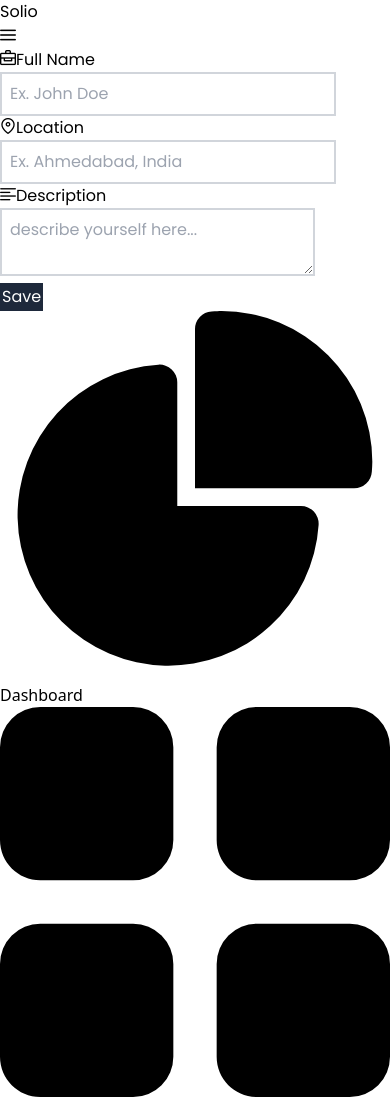
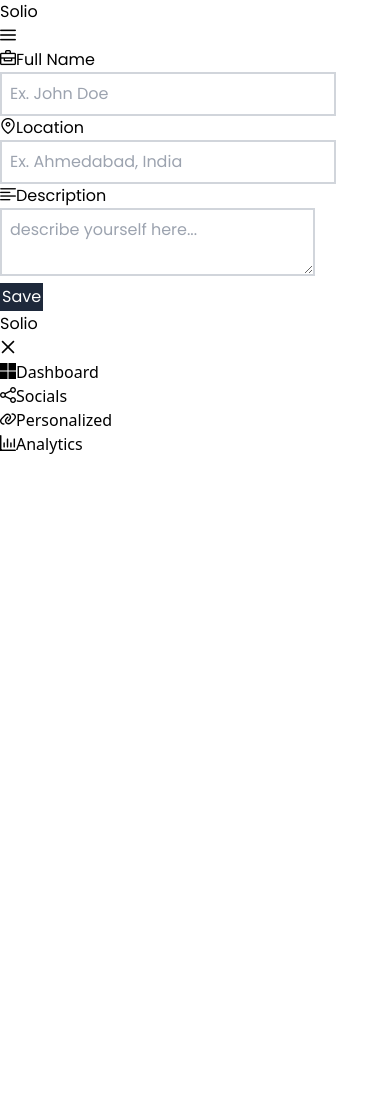
Before and after one commit to Jay1112/solio, a React (Vite) app: page /dashboard in a window 390 px wide. Shown: the top 1100 px of the page. After the commit the page ends 844 px from the top, so only its background shows below. Built offline with nearby package versions, Linux system fonts and the light colour scheme.

Commit message:
side bar

```diff
--- a/src/components/Sidebar.jsx
+++ b/src/components/Sidebar.jsx
@@ -1,8 +1,17 @@
 import clsx from "clsx";
-import { Link, useLocation } from "react-router-dom";
+import { Link, useLocation, useNavigate } from "react-router-dom";
 
-function Sidebar(){
+function Sidebar({
+    containerStyle,
+    menuClickHandler
+}){
     const location = useLocation();
+    const navigate = useNavigate();
+
+    function handleMenuLinkClicked(){
+        menuClickHandler();
+        navigate(item.link);
+    }
 
     const menuList = [
         {
@@ -32,7 +41,7 @@
     ]
 
     return (
-        <div className="border-r-2 border-gray-200 min-w-[250px] px-2">
+        <div className={containerStyle}>
             {
                 menuList.map((item)=>{
 
@@ -48,13 +57,13 @@
                     }
 
                     return (
-                        <div key={`sidebar-link-${item.id}`} className="my-2 hover:bg-gray-200 cursor-pointer rounded-sm">
-                            <Link to={item.link} className="p-2 flex items-center justify-center">
+                        <div key={`sidebar-link-${item.id}`} onClick={ menuClickHandler &&  handleMenuLinkClicked} className="my-2 hover:bg-gray-200 cursor-pointer rounded-sm">
+                            <div className="p-2 flex items-center justify-center">
                                 <i className={clsx(`${item.icon}`)}></i>
                                 <span className="flex-1 px-4">
                                     {item.title}
                                 </span>
-                            </Link>
+                            </div>
                         </div>
                     )
                 })
--- a/src/components/Ui/Overlay.jsx
+++ b/src/components/Ui/Overlay.jsx
@@ -1,6 +1,17 @@
+import AppLogoBox from "../AppLogoBox";
+import { useDispatch } from 'react-redux';
+import { AppActions } from '../../redux/reducers/app-reducer'
+
 function Overlay({
-    containerStyle
+    containerStyle,
+    children
 }) {
+  const dispatch = useDispatch();
+
+  function closeSideBar() {
+    dispatch({ type : AppActions.SET_SIDEBAR_CLOSED });
+  }
+
   return (
     <>
       <aside
@@ -8,143 +19,17 @@
         className={containerStyle}
         aria-label="Sidebar"
       >
-        <div className="h-full px-3 py-4 overflow-y-auto bg-gray-50 dark:bg-gray-800">
-          <ul className="space-y-2 font-medium">
-            <li>
-              <a
-                href="#"
-                className="flex items-center p-2 text-gray-900 rounded-lg dark:text-white hover:bg-gray-100 dark:hover:bg-gray-700 group"
-              >
-                <svg
-                  className="w-5 h-5 text-gray-500 transition duration-75 dark:text-gray-400 group-hover:text-gray-900 dark:group-hover:text-white"
-                  aria-hidden="true"
-                  xmlns="http://www.w3.org/2000/svg"
-                  fill="currentColor"
-                  viewBox="0 0 22 21"
-                >
-                  <path d="M16.975 11H10V4.025a1 1 0 0 0-1.066-.998 8.5 8.5 0 1 0 9.039 9.039.999.999 0 0 0-1-1.066h.002Z" />
-                  <path d="M12.5 0c-.157 0-.311.01-.565.027A1 1 0 0 0 11 1.02V10h8.975a1 1 0 0 0 1-.935c.013-.188.028-.374.028-.565A8.51 8.51 0 0 0 12.5 0Z" />
-                </svg>
-                <span className="ms-3">Dashboard</span>
-              </a>
-            </li>
-            <li>
-              <a
-                href="#"
-                className="flex items-center p-2 text-gray-900 rounded-lg dark:text-white hover:bg-gray-100 dark:hover:bg-gray-700 group"
-              >
-                <svg
-                  className="flex-shrink-0 w-5 h-5 text-gray-500 transition duration-75 dark:text-gray-400 group-hover:text-gray-900 dark:group-hover:text-white"
-                  aria-hidden="true"
-                  xmlns="http://www.w3.org/2000/svg"
-                  fill="currentColor"
-                  viewBox="0 0 18 18"
-                >
-                  <path d="M6.143 0H1.857A1.857 1.857 0 0 0 0 1.857v4.286C0 7.169.831 8 1.857 8h4.286A1.857 1.857 0 0 0 8 6.143V1.857A1.857 1.857 0 0 0 6.143 0Zm10 0h-4.286A1.857 1.857 0 0 0 10 1.857v4.286C10 7.169 10.831 8 11.857 8h4.286A1.857 1.857 0 0 0 18 6.143V1.857A1.857 1.857 0 0 0 16.143 0Zm-10 10H1.857A1.857 1.857 0 0 0 0 11.857v4.286C0 17.169.831 18 1.857 18h4.286A1.857 1.857 0 0 0 8 16.143v-4.286A1.857 1.857 0 0 0 6.143 10Zm10 0h-4.286A1.857 1.857 0 0 0 10 11.857v4.286c0 1.026.831 1.857 1.857 1.857h4.286A1.857 1.857 0 0 0 18 16.143v-4.286A1.857 1.857 0 0 0 16.143 10Z" />
-                </svg>
-                <span className="flex-1 ms-3 whitespace-nowrap">Kanban</span>
-                <span className="inline-flex items-center justify-center px-2 ms-3 text-sm font-medium text-gray-800 bg-gray-100 rounded-full dark:bg-gray-700 dark:text-gray-300">
-                  Pro
-                </span>
-              </a>
-            </li>
-            <li>
-              <a
-                href="#"
-                className="flex items-center p-2 text-gray-900 rounded-lg dark:text-white hover:bg-gray-100 dark:hover:bg-gray-700 group"
-              >
-                <svg
-                  className="flex-shrink-0 w-5 h-5 text-gray-500 transition duration-75 dark:text-gray-400 group-hover:text-gray-900 dark:group-hover:text-white"
-                  aria-hidden="true"
-                  xmlns="http://www.w3.org/2000/svg"
-                  fill="currentColor"
-                  viewBox="0 0 20 20"
-                >
-                  <path d="m17.418 3.623-.018-.008a6.713 6.713 0 0 0-2.4-.569V2h1a1 1 0 1 0 0-2h-2a1 1 0 0 0-1 1v2H9.89A6.977 6.977 0 0 1 12 8v5h-2V8A5 5 0 1 0 0 8v6a1 1 0 0 0 1 1h8v4a1 1 0 0 0 1 1h2a1 1 0 0 0 1-1v-4h6a1 1 0 0 0 1-1V8a5 5 0 0 0-2.582-4.377ZM6 12H4a1 1 0 0 1 0-2h2a1 1 0 0 1 0 2Z" />
-                </svg>
-                <span className="flex-1 ms-3 whitespace-nowrap">Inbox</span>
-                <span className="inline-flex items-center justify-center w-3 h-3 p-3 ms-3 text-sm font-medium text-blue-800 bg-blue-100 rounded-full dark:bg-blue-900 dark:text-blue-300">
-                  3
-                </span>
-              </a>
-            </li>
-            <li>
-              <a
-                href="#"
-                className="flex items-center p-2 text-gray-900 rounded-lg dark:text-white hover:bg-gray-100 dark:hover:bg-gray-700 group"
-              >
-                <svg
-                  className="flex-shrink-0 w-5 h-5 text-gray-500 transition duration-75 dark:text-gray-400 group-hover:text-gray-900 dark:group-hover:text-white"
-                  aria-hidden="true"
-                  xmlns="http://www.w3.org/2000/svg"
-                  fill="currentColor"
-                  viewBox="0 0 20 18"
-                >
-                  <path d="M14 2a3.963 3.963 0 0 0-1.4.267 6.439 6.439 0 0 1-1.331 6.638A4 4 0 1 0 14 2Zm1 9h-1.264A6.957 6.957 0 0 1 15 15v2a2.97 2.97 0 0 1-.184 1H19a1 1 0 0 0 1-1v-1a5.006 5.006 0 0 0-5-5ZM6.5 9a4.5 4.5 0 1 0 0-9 4.5 4.5 0 0 0 0 9ZM8 10H5a5.006 5.006 0 0 0-5 5v2a1 1 0 0 0 1 1h11a1 1 0 0 0 1-1v-2a5.006 5.006 0 0 0-5-5Z" />
-                </svg>
-                <span className="flex-1 ms-3 whitespace-nowrap">Users</span>
-              </a>
-            </li>
-            <li>
-              <a
-                href="#"
-                className="flex items-center p-2 text-gray-900 rounded-lg dark:text-white hover:bg-gray-100 dark:hover:bg-gray-700 group"
-              >
-                <svg
-                  className="flex-shrink-0 w-5 h-5 text-gray-500 transition duration-75 dark:text-gray-400 group-hover:text-gray-900 dark:group-hover:text-white"
-                  aria-hidden="true"
-                  xmlns="http://www.w3.org/2000/svg"
-                  fill="currentColor"
-                  viewBox="0 0 18 20"
-                >
-                  <path d="M17 5.923A1 1 0 0 0 16 5h-3V4a4 4 0 1 0-8 0v1H2a1 1 0 0 0-1 .923L.086 17.846A2 2 0 0 0 2.08 20h13.84a2 2 0 0 0 1.994-2.153L17 5.923ZM7 9a1 1 0 0 1-2 0V7h2v2Zm0-5a2 2 0 1 1 4 0v1H7V4Zm6 5a1 1 0 1 1-2 0V7h2v2Z" />
-                </svg>
-                <span className="flex-1 ms-3 whitespace-nowrap">Products</span>
-              </a>
-            </li>
-            <li>
-              <a
-                href="#"
-                className="flex items-center p-2 text-gray-900 rounded-lg dark:text-white hover:bg-gray-100 dark:hover:bg-gray-700 group"
-              >
-                <svg
-                  className="flex-shrink-0 w-5 h-5 text-gray-500 transition duration-75 dark:text-gray-400 group-hover:text-gray-900 dark:group-hover:text-white"
-                  aria-hidden="true"
-                  xmlns="http://www.w3.org/2000/svg"
-                  fill="none"
-                  viewBox="0 0 18 16"
-                >
-                  <path
-                    stroke="currentColor"
-                    strokeLinecap="round"
-                    strokeLinejoin="round"
-                    strokeWidth="2"
-                    d="M1 8h11m0 0L8 4m4 4-4 4m4-11h3a2 2 0 0 1 2 2v10a2 2 0 0 1-2 2h-3"
-                  />
-                </svg>
-                <span className="flex-1 ms-3 whitespace-nowrap">Sign In</span>
-              </a>
-            </li>
-            <li>
-              <a
-                href="#"
-                className="flex items-center p-2 text-gray-900 rounded-lg dark:text-white hover:bg-gray-100 dark:hover:bg-gray-700 group"
-              >
-                <svg
-                  className="flex-shrink-0 w-5 h-5 text-gray-500 transition duration-75 dark:text-gray-400 group-hover:text-gray-900 dark:group-hover:text-white"
-                  aria-hidden="true"
-                  xmlns="http://www.w3.org/2000/svg"
-                  fill="currentColor"
-                  viewBox="0 0 20 20"
-                >
-                  <path d="M5 5V.13a2.96 2.96 0 0 0-1.293.749L.879 3.707A2.96 2.96 0 0 0 .13 5H5Z" />
-                  <path d="M6.737 11.061a2.961 2.961 0 0 1 .81-1.515l6.117-6.116A4.839 4.839 0 0 1 16 2.141V2a1.97 1.97 0 0 0-1.933-2H7v5a2 2 0 0 1-2 2H0v11a1.969 1.969 0 0 0 1.933 2h12.134A1.97 1.97 0 0 0 16 18v-3.093l-1.546 1.546c-.413.413-.94.695-1.513.81l-3.4.679a2.947 2.947 0 0 1-1.85-.227 2.96 2.96 0 0 1-1.635-3.257l.681-3.397Z" />
-                  <path d="M8.961 16a.93.93 0 0 0 .189-.019l3.4-.679a.961.961 0 0 0 .49-.263l6.118-6.117a2.884 2.884 0 0 0-4.079-4.078l-6.117 6.117a.96.96 0 0 0-.263.491l-.679 3.4A.961.961 0 0 0 8.961 16Zm7.477-9.8a.958.958 0 0 1 .68-.281.961.961 0 0 1 .682 1.644l-.315.315-1.36-1.36.313-.318Zm-5.911 5.911 4.236-4.236 1.359 1.359-4.236 4.237-1.7.339.341-1.699Z" />
-                </svg>
-                <span className="flex-1 ms-3 whitespace-nowrap">Sign Up</span>
-              </a>
-            </li>
-          </ul>
+        <div className="h-full px-3 py-4 overflow-y-auto bg-gray-50">
+          <div className="flex items-center justify-center my-2">
+            <AppLogoBox overrideClass={"flex-1"} />
+            <button
+              onClick={closeSideBar}
+              className="pi pi-times bg-gray-200 p-2"
+            ></button>
+          </div>
+          <div className="mt-6">
+            { children }
+          </div>
         </div>
       </aside>
     </>
--- a/src/layouts/SidebarWrapper.jsx
+++ b/src/layouts/SidebarWrapper.jsx
@@ -2,7 +2,6 @@
 import Sidebar from '../components/Sidebar';
 import { useWindowSize } from 'usehooks-ts';
 import Overlay from "../components/Ui/Overlay";
-import { useState } from 'react';
 import { useSelector, useDispatch } from 'react-redux';
 import { AppActions } from '../redux/reducers/app-reducer'
 
@@ -17,6 +16,10 @@
         }else{
             dispatch({ type : AppActions.SET_SIDEBAR_CLOSED });
         }
+    }
+
+    function closeSideBar(){
+        dispatch({ type : AppActions.SET_SIDEBAR_CLOSED });
     }
 
     return (
@@ -51,7 +54,9 @@
                             </div>
                         </main>
                     </div>
-                    <Overlay containerStyle={ app.isSideBarOpened ? "fixed top-0 left-0 z-40 w-screen h-screen transition-transform transform-none sm:translate-x-0" : "fixed top-0 left-0 z-40 h-screen transition-transform -translate-x-full sm:translate-x-0"}/>
+                    <Overlay containerStyle={ app.isSideBarOpened ? "fixed top-0 left-0 z-40 w-screen h-screen transition-transform transform-none sm:translate-x-0 duration-500" : "fixed top-0 left-0 z-40 h-screen transition-transform -translate-x-full sm:translate-x-0"}>
+                        <Sidebar containerStyle={"border-none min-w-[250px] px-2"} menuClickHandler={closeSideBar}/>
+                    </Overlay>
                 </>
             }
         </>
```
Also changed, not shown: 1 other file (tests, documents, lock files or other folders).
